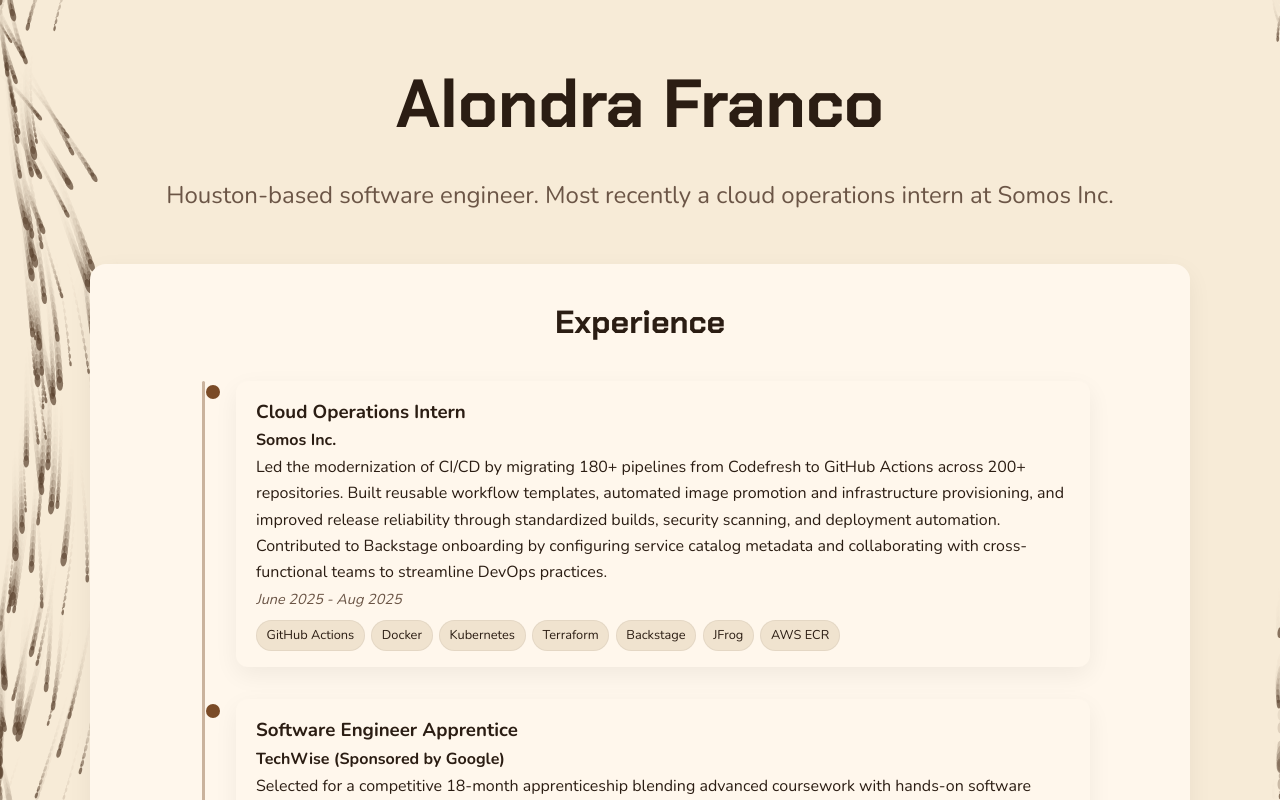
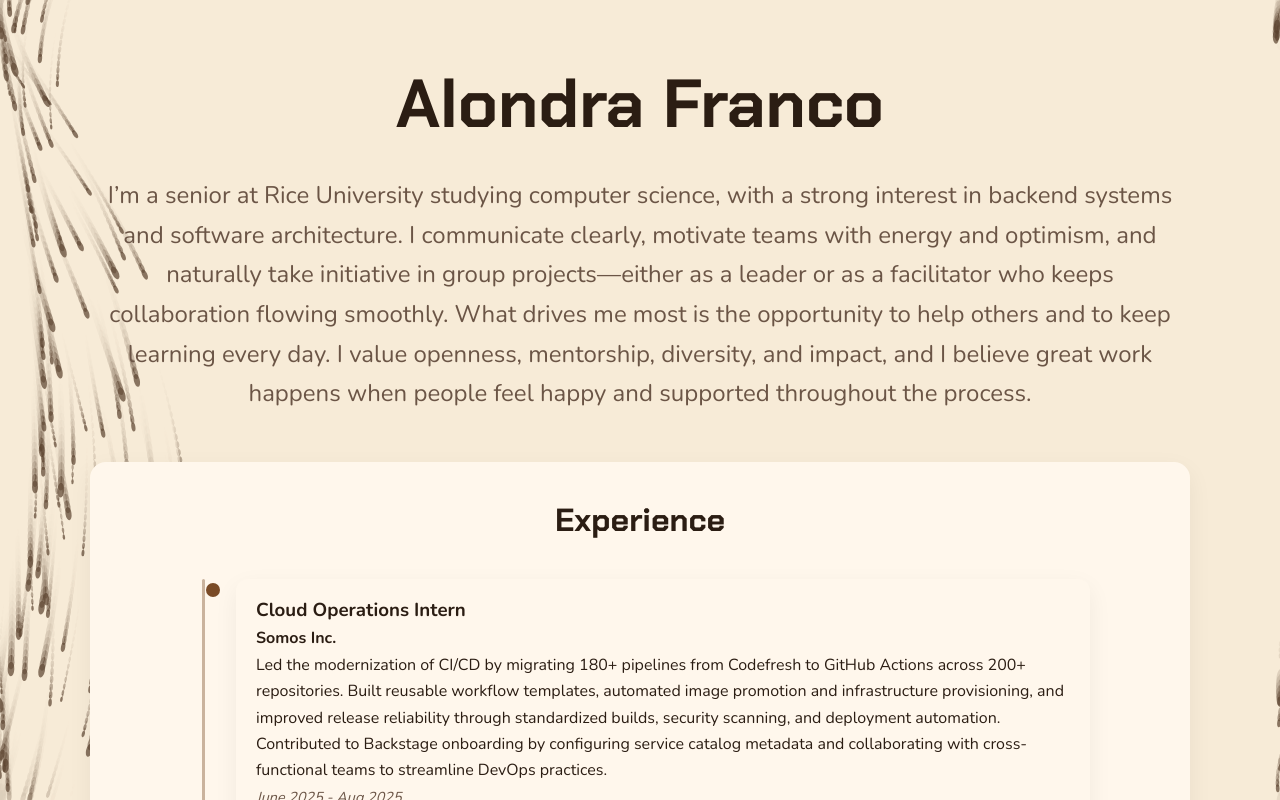
Before and after one commit to alondralezfra/Portfolio, a React (Vite) app: page / in a window 1280 px wide. Shown: the top 800 px of the page. Built offline with nearby package versions, Linux system fonts and the light colour scheme.

Commit message:
Updated bio

```diff
--- a/src/model.ts
+++ b/src/model.ts
@@ -41,7 +41,7 @@ export interface AppState {
 export class Model {
   private state: AppState = {
     title: "Alondra Franco",
-    bio: "Houston-based software engineer. Most recently a cloud operations intern at Somos Inc.",
+    bio: "I’m a senior at Rice University studying computer science, with a strong interest in backend systems and software architecture. I communicate clearly, motivate teams with energy and optimism, and naturally take initiative in group projects—either as a leader or as a facilitator who keeps collaboration flowing smoothly. What drives me most is the opportunity to help others and to keep learning every day. I value openness, mentorship, diversity, and impact, and I believe great work happens when people feel happy and supported throughout the process.",
     experiences,
     projects,
   };
```
